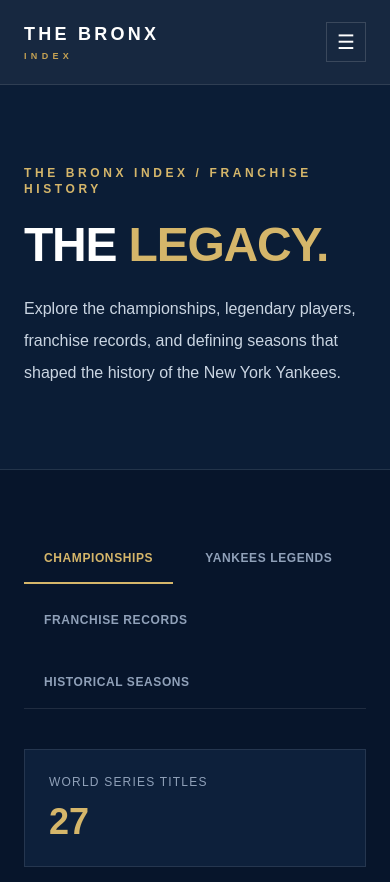
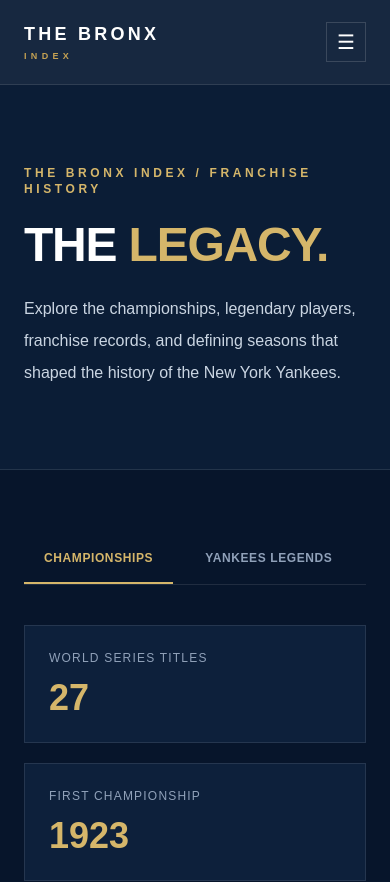
Before and after one commit to coreybann/the-bronx-index, a Next.js app: page /history in a window 390 px wide. Shown: the top 882 px of the page. Built offline with nearby package versions, Linux system fonts and the light colour scheme.

Commit message:
Polish Yankees history navigation and SEO

```diff
--- a/src/app/history/HistorySections.tsx
+++ b/src/app/history/HistorySections.tsx
@@ -39,14 +39,14 @@ export default function HistorySections() {
 
   return (
     <div>
-      <div className="mb-10 flex flex-wrap gap-3 border-b border-white/10">
+      <div className="mb-10 flex gap-3 overflow-x-auto border-b border-white/10 sm:flex-wrap">
         {tabs.map((tab) => (
           <button
             key={tab.id}
             type="button"
             onClick={() => changeTab(tab.id)}
             aria-pressed={activeTab === tab.id}
-            className={`border-b-2 px-5 py-4 text-xs font-bold uppercase tracking-wider transition ${
+            className={`shrink-0 whitespace-nowrap border-b-2 px-5 py-4 text-xs font-bold uppercase tracking-wider transition ${
               activeTab === tab.id
                 ? "border-[#d5b66a] text-[#d5b66a]"
                 : "border-transparent text-slate-400 hover:text-white"
--- a/src/app/history/page.tsx
+++ b/src/app/history/page.tsx
@@ -5,7 +5,7 @@ import { Suspense } from "react";
 export const metadata: Metadata = {
   title: "Yankees History | The Bronx Index",
   description:
-    "Explore New York Yankees championships, legendary players, franchise records, historical seasons, and retired numbers.",
+    "Explore New York Yankees championships, legendary players, franchise records, and historical seasons on The Bronx Index.",
 };
 
 export default function HistoryPage() {
```
